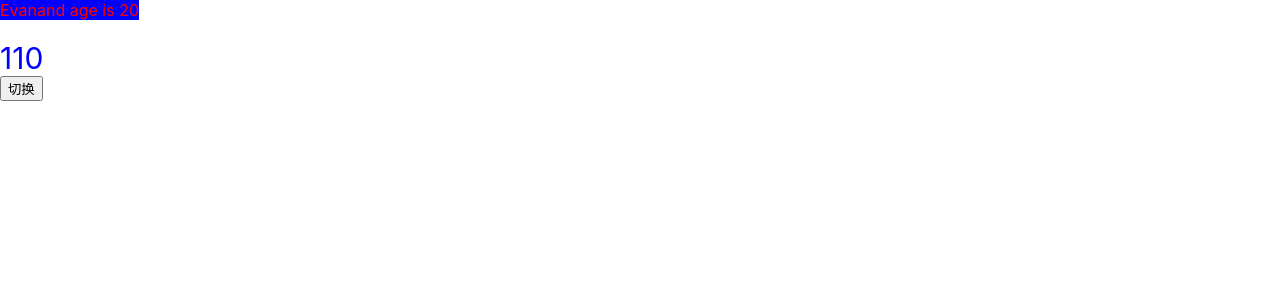
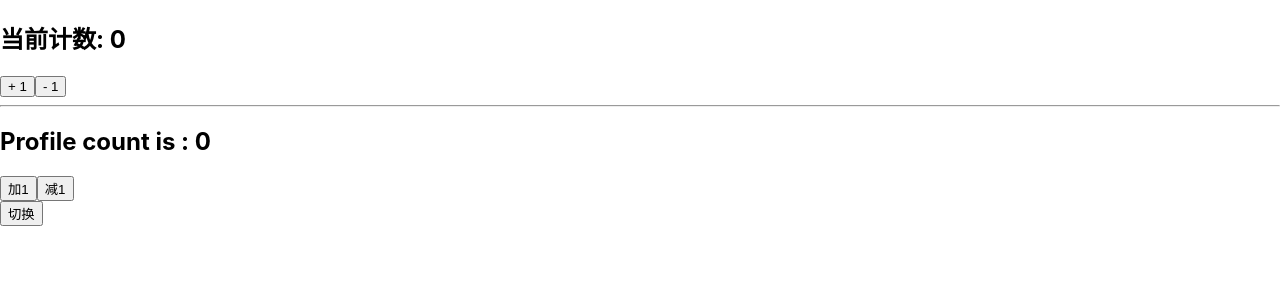
Before and after one commit to SmileYang966/React-study-demo, a React (Create React App) app: page / in a window 1280 px wide. Shown: the top 300 px of the page. Built offline with nearby package versions, Linux system fonts and the light colour scheme.

Commit message:
useReducer的使用，共享一些function，并不是redux的替代方案

```diff
--- /dev/null
+++ b/src/source/21-hooks/05-useReducer的使用/Home.js
@@ -0,0 +1,27 @@
+import React , { useReducer, useState } from 'react'
+import reducer from './reducer';
+
+// function reducer(state,action){
+//   switch(action.type){
+//     case 'increment':
+//       return { ...state,  counter : state.counter + 1 }
+//     case 'decrement':
+//       return { ... state, counter : state.counter - 1 }
+//     default:
+//       return state;
+//   }
+// }
+
+
+export default function Home() {
+
+  const [state,dispatch] = useReducer(reducer,{ counter : 0});
+
+  return (
+    <div>
+      <h2>当前计数: {state.counter} </h2>
+      <button onClick={e => dispatch({type : 'increment'})}> + 1 </button>
+      <button onClick={e => dispatch({type : 'decrement'})}> - 1 </button>
+    </div>
+  )
+}
--- /dev/null
+++ b/src/source/21-hooks/05-useReducer的使用/Profile.js
@@ -0,0 +1,15 @@
+import React , { useReducer } from 'react'
+import reducer from './reducer'
+
+export default function Profile() {
+
+  const [state,dispatch] = useReducer(reducer,{ counter : 0 })
+
+  return (
+    <div>
+      <h2>Profile count is : {state.counter}</h2>
+      <button onClick={e => dispatch({ type : 'increment' })}> 加1 </button>
+      <button onClick={e => dispatch({ type : 'decrement' })}> 减1 </button>
+    </div>
+  )
+}
--- /dev/null
+++ b/src/source/21-hooks/05-useReducer的使用/reducer.js
@@ -0,0 +1,10 @@
+export default function reducer(state,action){
+  switch(action.type){
+    case 'increment':
+      return { ...state,  counter : state.counter + 1 }
+    case 'decrement':
+      return { ... state, counter : state.counter - 1 }
+    default:
+      return state;
+  }
+}
--- a/src/source/21-hooks/index.js
+++ b/src/source/21-hooks/index.js
@@ -3,7 +3,9 @@ import React, { createContext, useState, View } from 'react'
 // import UseEffectDemo from './03-useEffect/01-useEffect的使用'
 // import HookMonitorDemo from './03-useEffect/02-useEffect来模拟订阅和取消操作'
 // import MultiuseEffectDemo from './03-useEffect/03-多useEffect一起使用'
-import UseContextDemo from './04-useContext的使用/01_useContext的使用';
+// import UseContextDemo from './04-useContext的使用/01_useContext的使用';
+import Home from './05-useReducer的使用/Home';
+import Profile from './05-useReducer的使用/Profile';
 
 // 创建两个context，准备去共享数据
 const UserContext = createContext();
@@ -21,11 +23,18 @@ export default function App() {
       (<div>111</div>)
               :
       (
+        /*
         <UserContext.Provider value={{name:'Evan',age:'20'}}>
           <ThemeContext.Provider value={{color:'red',themeColor:'blue',fontSize:'30px'}}>
             <UseContextDemo/>
           </ThemeContext.Provider>
         </UserContext.Provider>
+        */
+        <div>
+            <Home/>
+            <hr/>
+            <Profile/>
+        </div>
       )
     }
     <button onClick={()=>{
```
